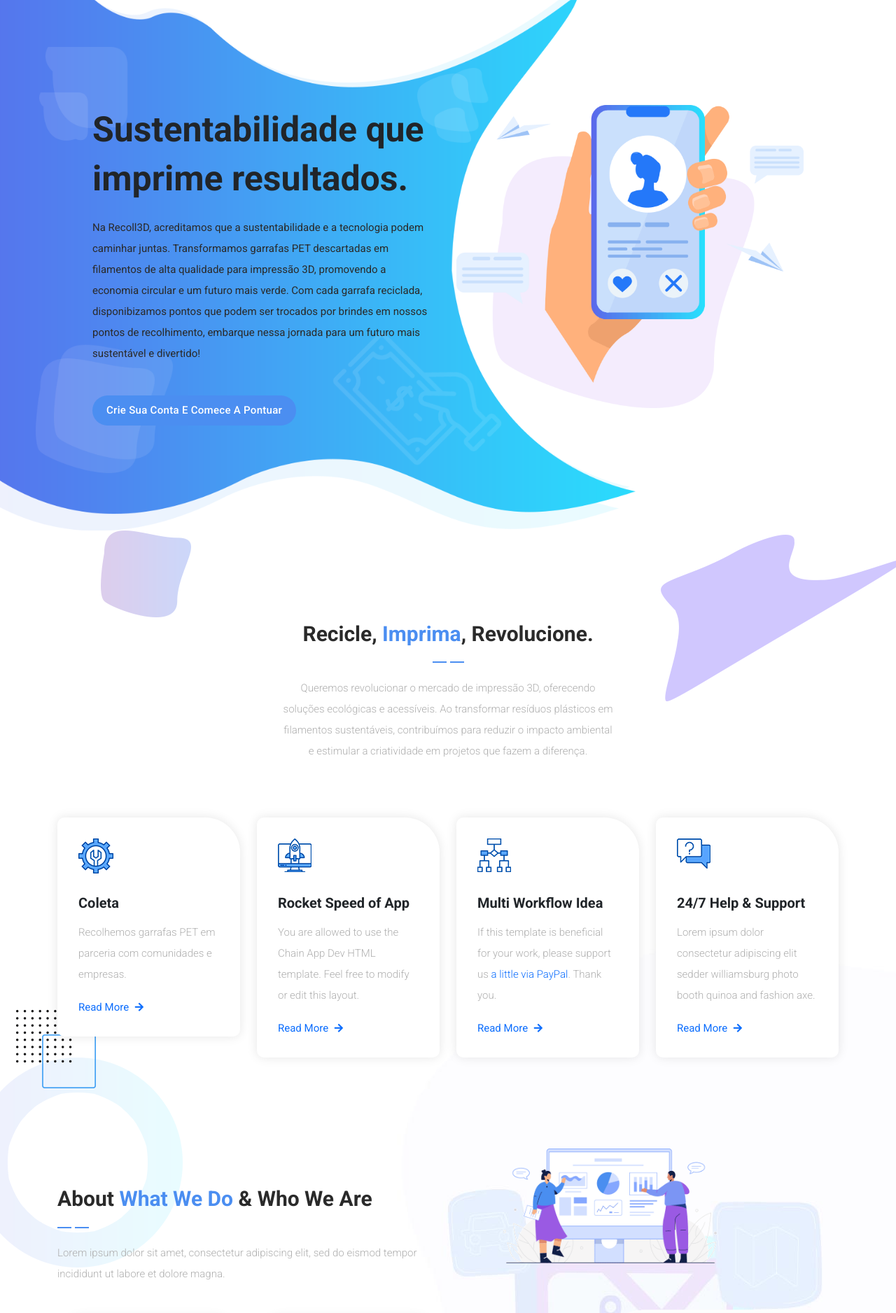
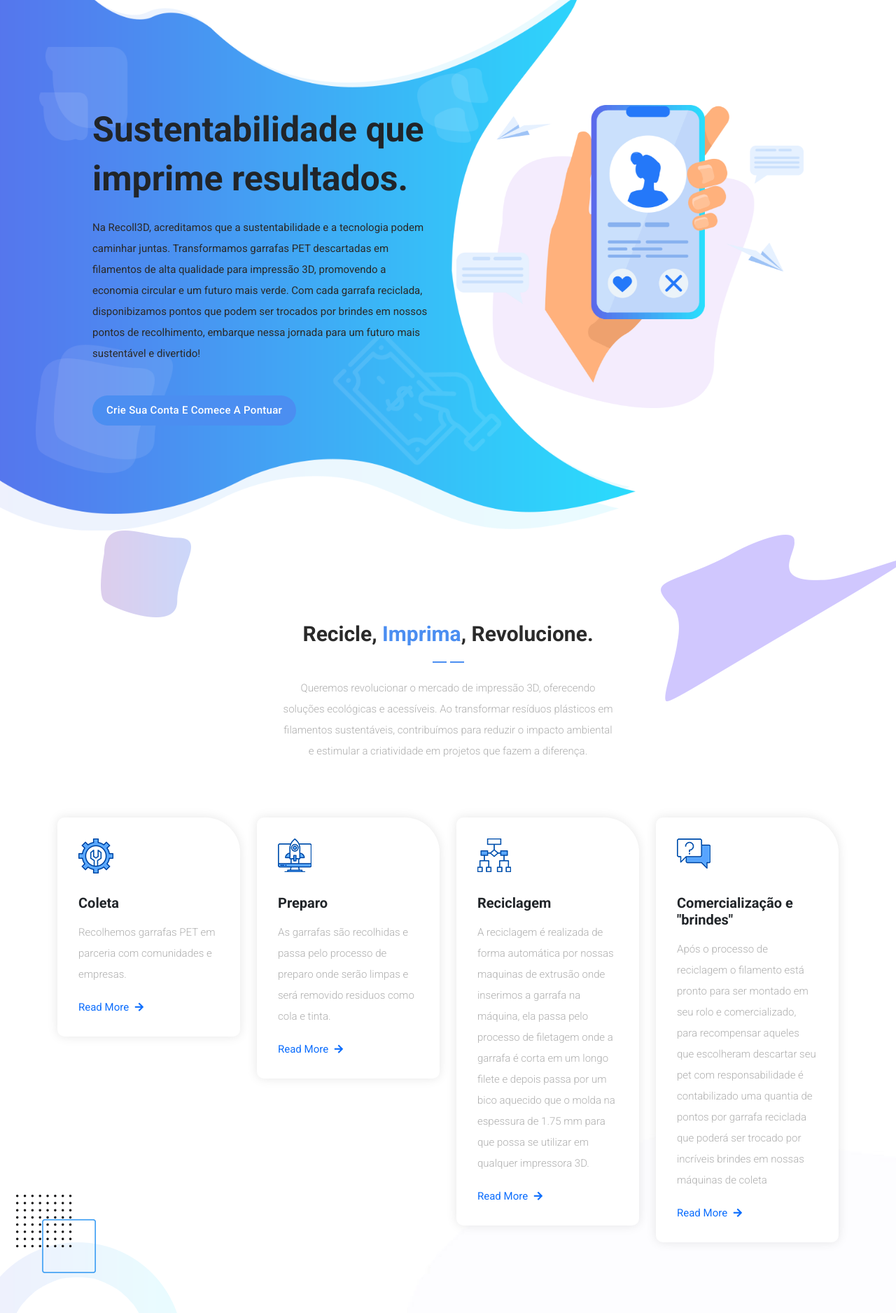
Before and after one commit to MMyLeftEgg/Recoll3D, a Flask app: page / in a window 1280 px wide. Shown: the part 100-1976 px from the top of the page at 70% size. Run offline with Flask 3, Linux system fonts and the light colour scheme; some libraries are stand-ins or nearby versions.

Commit message:
Atualizar o index.html

```diff
--- a/templates/index.html
+++ b/templates/index.html
@@ -139,8 +139,8 @@
         <div class="col-lg-3">
           <div class="service-item second-service">
             <div class="icon"></div>
-            <h4>Rocket Speed of App</h4>
-            <p>You are allowed to use the Chain App Dev HTML template. Feel free to modify or edit this layout.</p>
+            <h4>Preparo</h4>
+            <p>As garrafas são recolhidas e passa pelo processo de preparo onde serão limpas e será removido residuos como cola e tinta.</p>
             <div class="text-button">
               <a href="#">Read More <i class="fa fa-arrow-right"></i></a>
             </div>
@@ -149,8 +149,8 @@
         <div class="col-lg-3">
           <div class="service-item third-service">
             <div class="icon"></div>
-            <h4>Multi Workflow Idea</h4>
-            <p>If this template is beneficial for your work, please support us <a rel="nofollow" href="https://paypal.me/templatemo" target="_blank">a little via PayPal</a>. Thank you.</p>
+            <h4>Reciclagem</h4>
+            <p>A reciclagem é realizada de forma automática por nossas maquinas de extrusão onde inserimos a garrafa na máquina, ela passa pelo processo de filetagem onde a garrafa é corta em um longo filete e depois passa por um bico aquecido que o molda na espessura de 1.75 mm para que possa se utilizar em qualquer impressora 3D.</p>
             <div class="text-button">
               <a href="#">Read More <i class="fa fa-arrow-right"></i></a>
             </div>
@@ -159,8 +159,8 @@
         <div class="col-lg-3">
           <div class="service-item fourth-service">
             <div class="icon"></div>
-            <h4>24/7 Help &amp; Support</h4>
-            <p>Lorem ipsum dolor consectetur adipiscing elit sedder williamsburg photo booth quinoa and fashion axe.</p>
+            <h4>Comercialização e "brindes"</h4>
+            <p>Após o processo de reciclagem o filamento está pronto para ser montado em seu rolo e comercializado, para recompensar aqueles que escolheram descartar seu pet com responsabilidade é contabilizado uma quantia de pontos por garrafa reciclada que poderá ser trocado por incríveis brindes em nossas máquinas de coleta</p>
             <div class="text-button">
               <a href="#">Read More <i class="fa fa-arrow-right"></i></a>
             </div>
```
